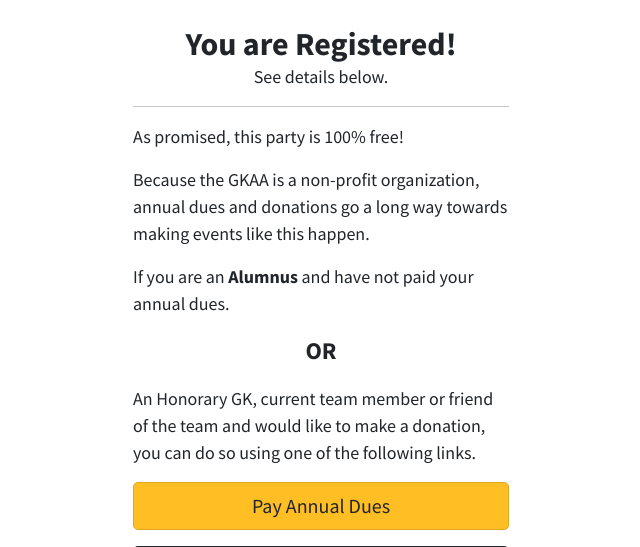
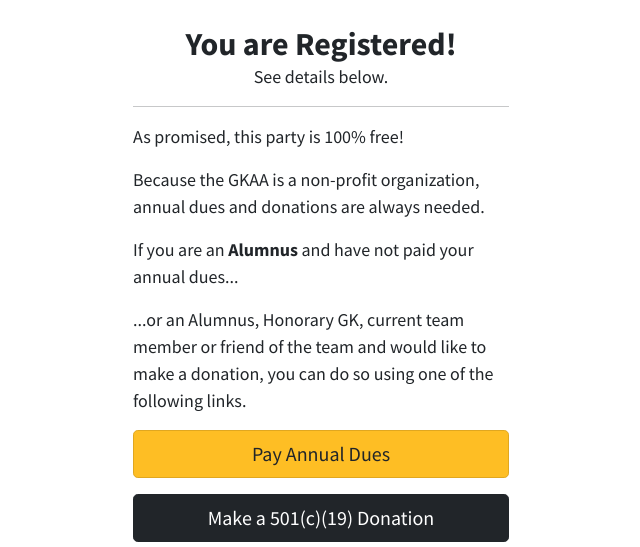
Before and after one commit to tomhwtt/gkaa, a Django app: template website/templates/website/event_registration_detail.html in a window 1280 px wide. Shown: the part 91-638 px from the top of the page, without its empty margins (319-959 px from the left). Run offline with Django 3.2, Linux system fonts and the light colour scheme; the template is opened without the code that fills it, so the values that code supplies are empty; some libraries are stand-ins or nearby versions.

Commit message:
clean up the pay dues or donate verbiage

```diff
--- a/website/templates/website/event_registration_detail.html
+++ b/website/templates/website/event_registration_detail.html
@@ -38,19 +38,17 @@
 
         <p>
           Because the GKAA is a non-profit organization, annual dues and
-          donations go a long way towards making events like this happen.
+          donations are always needed.
         </p>
 
         <p>
-          If you are an <strong>Alumnus</strong> and have not paid your annual dues.
-        </p>
-
-        <p class="text-center" style="font-size:24px;">
-          <strong>OR</strong>
+          If you are an <strong>Alumnus</strong> and have not paid your annual dues...
         </p>
 
         <p>
-          An Honorary GK, current team member or friend of the team and would like to make a donation, you can do so using one of the following links.
+          ...or an Alumnus, Honorary GK, current team member or
+          friend of the team and would like to make a donation,
+          you can do so using one of the following links.
         </p>
 
         <div class="d-grid mb-3">
```
